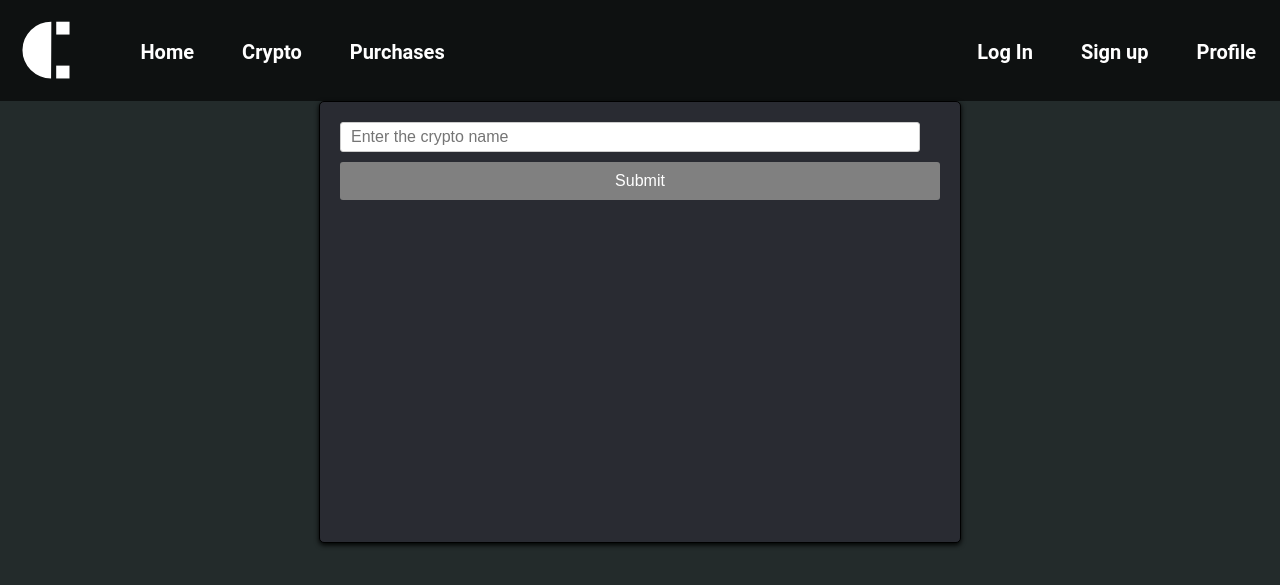
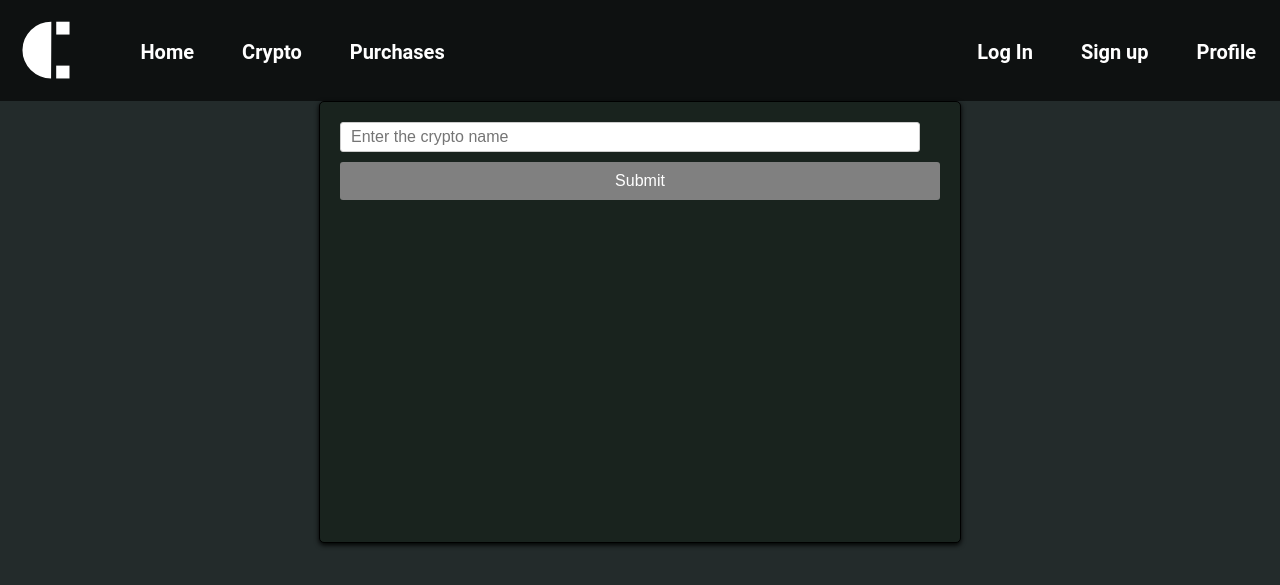
Before and after one commit to Filip-Nachov/Crypto-Predicter, a Flask app: page /crypto in a window 1280 px wide. Shown: the top 585 px of the page. Run offline with Flask 3, Linux system fonts and the light colour scheme.

Commit message:
changed the bakcground color of the input container

```diff
--- a/static/css/crypto.css
+++ b/static/css/crypto.css
@@ -37,7 +37,7 @@ input {
     padding: 20px;
     border: 1px solid black;
     border-radius: 5px;
-    background-color: #292b32;
+    background-color: #19231e;
     box-shadow: 0 2px 5px rgb(0, 2, 1);
 }
 
```
